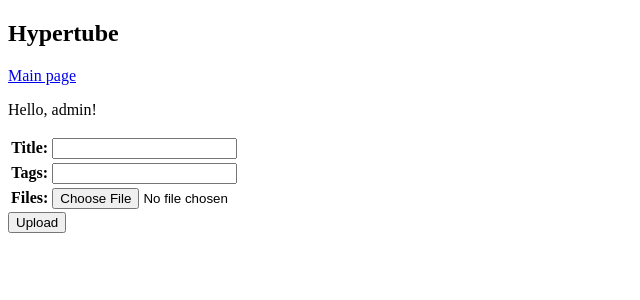
After one commit to IgorBashkov/HyperTube, a Django app: page /tube/upload/ in a window 1280 px wide. The commit adds this page. Shown: the top 300 px of the page, without its empty margins (0-640 px from the left). Run offline with Django 3.2, Linux system fonts and the light colour scheme; a user stored in the database is signed in.

Commit message:
Stage 5 1

```diff
--- a/HyperTube/task/hypertube/hypertube/settings.py
+++ b/HyperTube/task/hypertube/hypertube/settings.py
@@ -25,7 +25,7 @@ SECRET_KEY = '_(l+b!c#@bx)kksgr$(zoh#!q8e8vxt4e&g&8gca_uu#h40i4z'
 # SECURITY WARNING: don't run with debug turned on in production!
 DEBUG = True
 
-ALLOWED_HOSTS = []
+ALLOWED_HOSTS = ['localhost', '127.0.0.1']
 
 
 # Application definition
--- /dev/null
+++ b/HyperTube/task/hypertube/tube/forms.py
@@ -0,0 +1,7 @@
+from django import forms
+
+
+class UploadVideoForm(forms.Form):
+    title = forms.CharField(max_length=255)
+    tags = forms.CharField(max_length=255)
+    files = forms.FileField()
--- a/HyperTube/task/hypertube/tube/templates/tube_main.html
+++ b/HyperTube/task/hypertube/tube/templates/tube_main.html
@@ -8,6 +8,9 @@
 <h2>Hypertube</h2>
 <div>
     <a target="_blank" href="/login/">Log in</a>
+</div>
+<div>
+    <a target="_blank" href="/logout/">Log out</a>
 </div>
 <form action="/tube/" method="get">
   <input name="q">
@@ -21,7 +24,7 @@
 </p>
 <div>
     {% for video in videos %}
-        <a href="/tube/watch/{{ video.id }}/">{{ video.title }}</a>
+        <p><a href="/tube/watch/{{ video.id }}/">{{ video.title }}</a></p>
     {% endfor %}
 </div>
 <div>
--- /dev/null
+++ b/HyperTube/task/hypertube/tube/templates/upload.html
@@ -0,0 +1,22 @@
+<!DOCTYPE html>
+<html lang="en">
+<head>
+    <meta charset="UTF-8">
+    <title>Title</title>
+</head>
+<body>
+<h2>Hypertube</h2>
+<div>
+    <a target="_blank" href="/tube/">Main page</a>
+</div>
+{% if user.is_authenticated %}
+    <p>Hello, {{ user.username}}!</p>
+    <form method="post" action="/tube/upload/" enctype="multipart/form-data">{% csrf_token %}
+        <table>{{ form.as_table }}</table>
+        <button type="submit">Upload</button>
+    </form>
+{% else %}
+    <p>Hello, guest</p>
+{% endif %}
+</body>
+</html>
--- a/HyperTube/task/hypertube/tube/urls.py
+++ b/HyperTube/task/hypertube/tube/urls.py
@@ -1,6 +1,7 @@
 from django.urls import path
-from .views import tube_main
+from .views import tube_main, upload_file
 
 urlpatterns = [
     path('', tube_main),
+    path('upload/', upload_file),
 ]
--- a/HyperTube/task/hypertube/tube/views.py
+++ b/HyperTube/task/hypertube/tube/views.py
@@ -1,8 +1,11 @@
 from django.shortcuts import render
-from .models import Video
+from .models import Video, Tag, VideoTag
 from django.contrib.auth.forms import UserCreationForm
 from django.views.generic import CreateView
 from django.contrib.auth.views import LoginView
+from .forms import UploadVideoForm
+from hypertube.settings import MEDIA_ROOT
+from django.shortcuts import redirect
 # Create your views here.
 
 
@@ -13,7 +16,7 @@ class MyLoginView(LoginView):
 
 class MySignupView(CreateView):
     form_class = UserCreationForm
-    success_url = 'http://127.0.0.1:8000/login/'
+    success_url = 'http://localhost:8000/login/'
     template_name = 'signup.html'
 
 
@@ -32,3 +35,27 @@ def tube_main(request):
     # print(videos.values())
     context['videos'] = videos  # = Video.objects.all()
     return render(request, 'tube_main.html', context)
+
+
+def upload_file(request):
+    if request.method == 'POST':
+        form = UploadVideoForm(request.POST, request.FILES)
+        if form.is_valid():
+            f = request.FILES['files']
+            vid, stat_vid = Video.objects.get_or_create(
+                title=request.POST.get('title'),
+                file=f.name,
+            )
+            tg, stat_tg = Tag.objects.get_or_create(name=request.POST.get('tags'))
+            VideoTag.objects.create(tag=tg, video=vid).save()
+            vid.save()
+            tg.save()
+            with open(MEDIA_ROOT + f.name, 'wb+') as destination:
+                for chunk in f.chunks():
+                    destination.write(chunk)
+            # response = HttpResponseRedirect('/tube/')
+            return redirect('/tube/')
+
+    else:
+        form = UploadVideoForm
+    return render(request, 'upload.html', {'form': form})
```
Also changed, not shown: HyperTube/task/hypertube/tube/models.py (+4 -4 lines), HyperTube/task/hypertube/db.sqlite3 (deleted).
